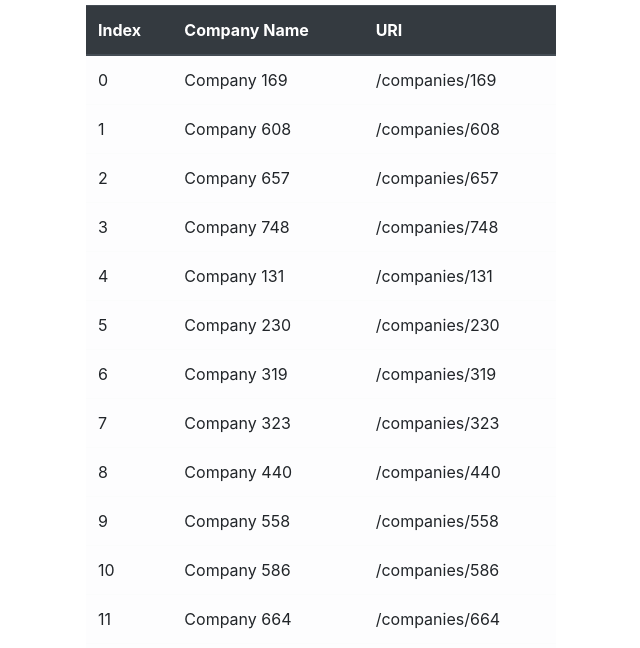
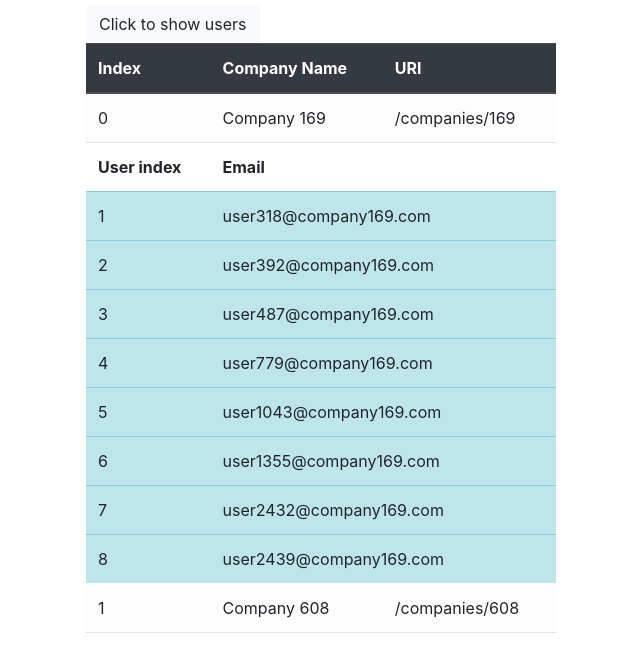
Before and after one commit to nataliasu/users, a website built with webpack: page app/index.html in a window 1280 px wide. Shown: the part 141-789 px from the top of the page, without its empty margins (319-959 px from the left). Built offline with nearby package versions, Linux system fonts and the light colour scheme; data requests are answered from the project's data file.

Commit message:
change code into async/await and add user display

```diff
--- a/app/index.html
+++ b/app/index.html
@@ -8,6 +8,7 @@
 <body>
     <div class="container">
         <h1>Company List</h1>
+        <buton type="button" class="btn btn-light" id="show">Click to show users</buton>
         <div id='table'>
         </div>
     </div>
--- a/app/index.js
+++ b/app/index.js
@@ -18,10 +18,9 @@ const ending =
     `   </tbody>
     </table>`
 
-fetch('http://localhost:3000/users')
-    .then(response => response.json())
-    .then(users => {
-        //filling usersList
+const init = async () => {
+    const response = await fetch('http://localhost:3000/users')
+    const users = await response.json();
     for (let i = 0; i < users.length; i++) {
         usersList.push({
             name: users[i].name,
@@ -30,11 +29,8 @@ fetch('http://localhost:3000/users')
             companyNumber: users[i].uris.company && users[i].uris.company.substring(11)
         });
     }
-
-        fetch('http://localhost:3000/companies')
-            .then(response => response.json())
-            .then(companies => {
-                //filling companiesList
+    const res = await fetch('http://localhost:3000/companies');
+    const companies = await res.json();
     for (let i = 0; i < companies.length; i++) {
         companiesList.push({
             name: companies[i].name,
@@ -42,16 +38,12 @@ fetch('http://localhost:3000/users')
             users: []
         });
     }
-            })
-
-            .then(() => {
     //pushing usersList into companiesList.users
     for (let i = 0; i < usersList.length; i++) {
         const userIndex = usersList[i].companyNumber;
-                    const userName = usersList[i].name;
-                    companiesList[userIndex].users.push(userName);
+        const userEmail = usersList[i].email;
+        companiesList[userIndex].users.push(userEmail);
     }
-
     // sorting the list
     companiesList.sort((a, b) => {
         const one = a.users.length;
@@ -63,9 +55,7 @@ fetch('http://localhost:3000/users')
         }
         return 0;
     });
-            })
     //        console.log(companiesList);
-            .then(() => {
     let tableText = table;
     //adding input into table
     for (let i = 0; i < companiesList.length; i++) {
@@ -75,9 +65,27 @@ fetch('http://localhost:3000/users')
                 <td>${companiesList[i].name}</td>
                 <td>${companiesList[i].uri}</td>
             </tr>`;
+        if (companiesList[i].users.length) {
+            tableText +=
+                `<tr>
+                    <th scope="col">User index</th>
+                    <th scope="col" colspan="2">Email</th>
+                </tr>`
+
+            for (let j = 0; j < companiesList[i].users.length; j++) {
+                let row = `${j+1}`;
+                tableText +=
+                    `<tr id=${row}" class="table-info">
+                            <td>${row}</td>
+                            <td colspan="2">${companiesList[i].users[j]}</td>
+                        </tr>`
+            }
 
         }
+    }
+
     tableText += ending;
     document.getElementById('table').innerHTML = tableText;
-            });
-    });
+}
+
+init();
```
Lines whose indentation alone changed are shown as unchanged.
